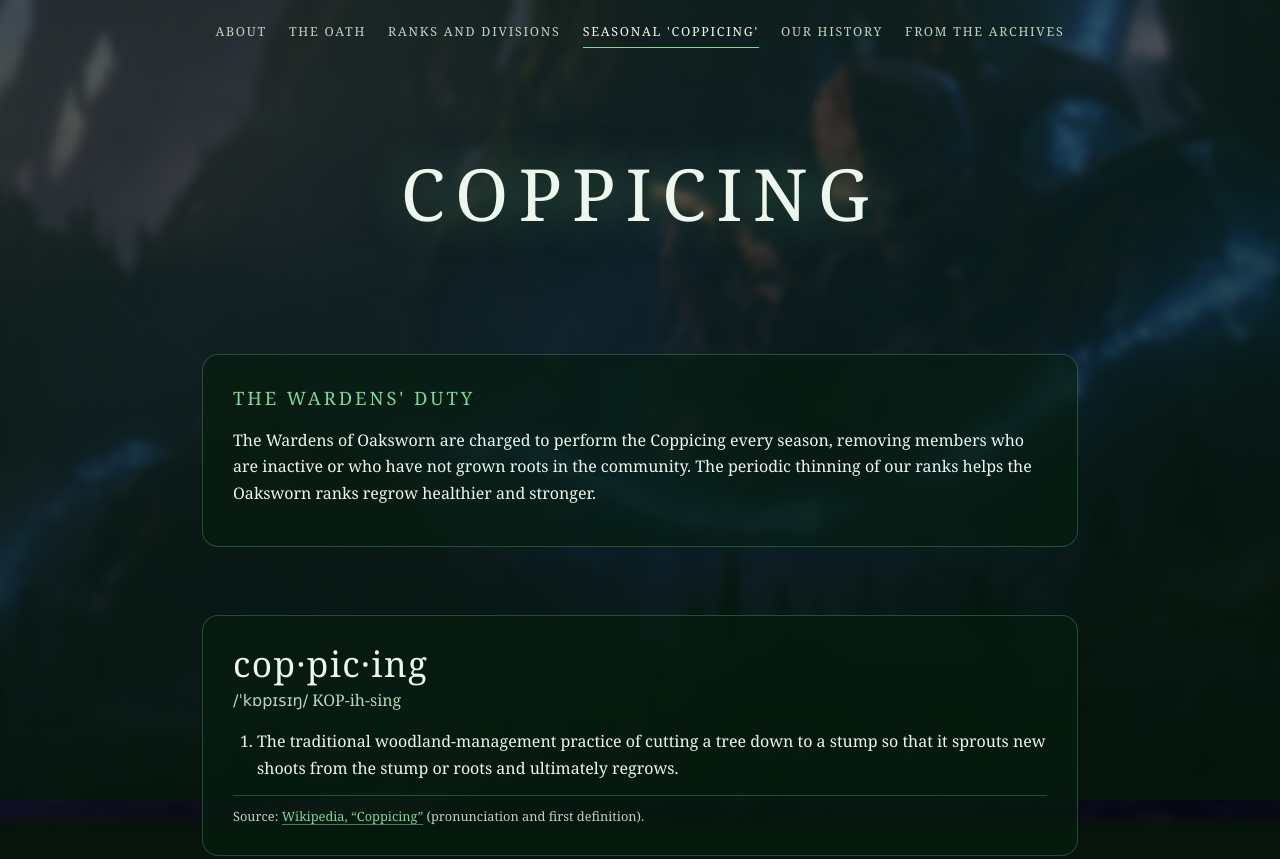
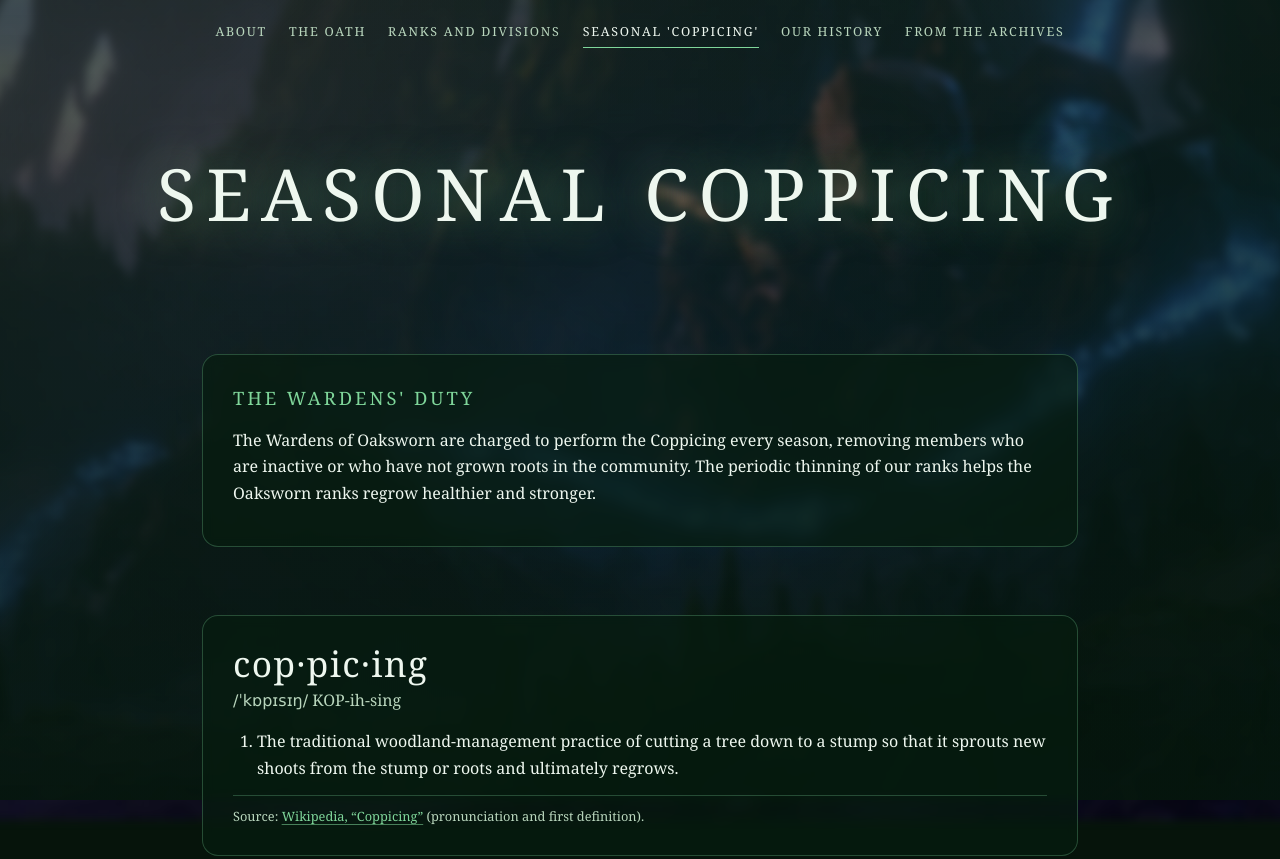
Before and after one commit to oaksworn/oaksworn.github.io, a plain HTML site: page coppicing.html in a window 1280 px wide. Shown: the top 859 px of the page. Drawn offline with Linux system fonts and the light colour scheme.

Commit message:
Update header text to 'Seasonal Coppicing'

```diff
--- a/coppicing.html
+++ b/coppicing.html
@@ -12,7 +12,7 @@
 </head>
 <body class="bg-coppicing">
 <nav><a href="index.html">About</a><a href="oath.html">The Oath</a><a href="ranks.html">Ranks and Divisions</a><a href="coppicing.html" class=on>Seasonal 'Coppicing'</a><a href="history.html">Our History</a><a href="archives.html">From the Archives</a></nav>
-<header class="hero small"><h1>Coppicing</h1></header>
+<header class="hero small"><h1>Seasonal Coppicing</h1></header>
 <main class="wrap">
 <section>
 <div class="card"><h2>The Wardens' duty</h2>
```
